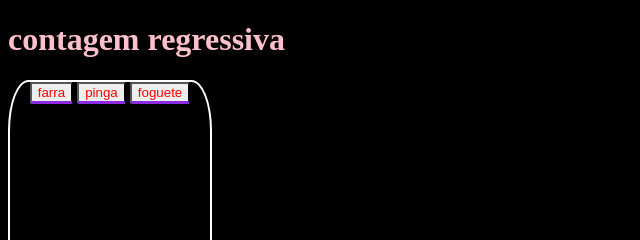
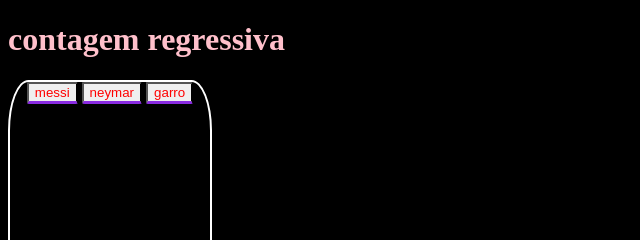
Before and after one commit to 7617vini/ep1vinicius, a plain HTML site: page index.html in a window 1280 px wide. Shown: the top 240 px of the page, 0-640 px from the left. Drawn offline with Linux system fonts and the light colour scheme.

Commit message:
Update index.html

```diff
--- a/index.html
+++ b/index.html
@@ -7,9 +7,10 @@
     <body>
         <h1>contagem regressiva</h1>
         <section class="principal">
-            <button id="farra">farra</button>
-            <button id="pinga">pinga</button>
-            <button id="foguete">foguete</button>
+            <button class="botao" id="messi">messi</button>
+            <button class="botao" id="neymar">neymar</button>
+            <button class="botao" id="garro">garro</button>
+
         </section>
     </body>
  </html>
```
